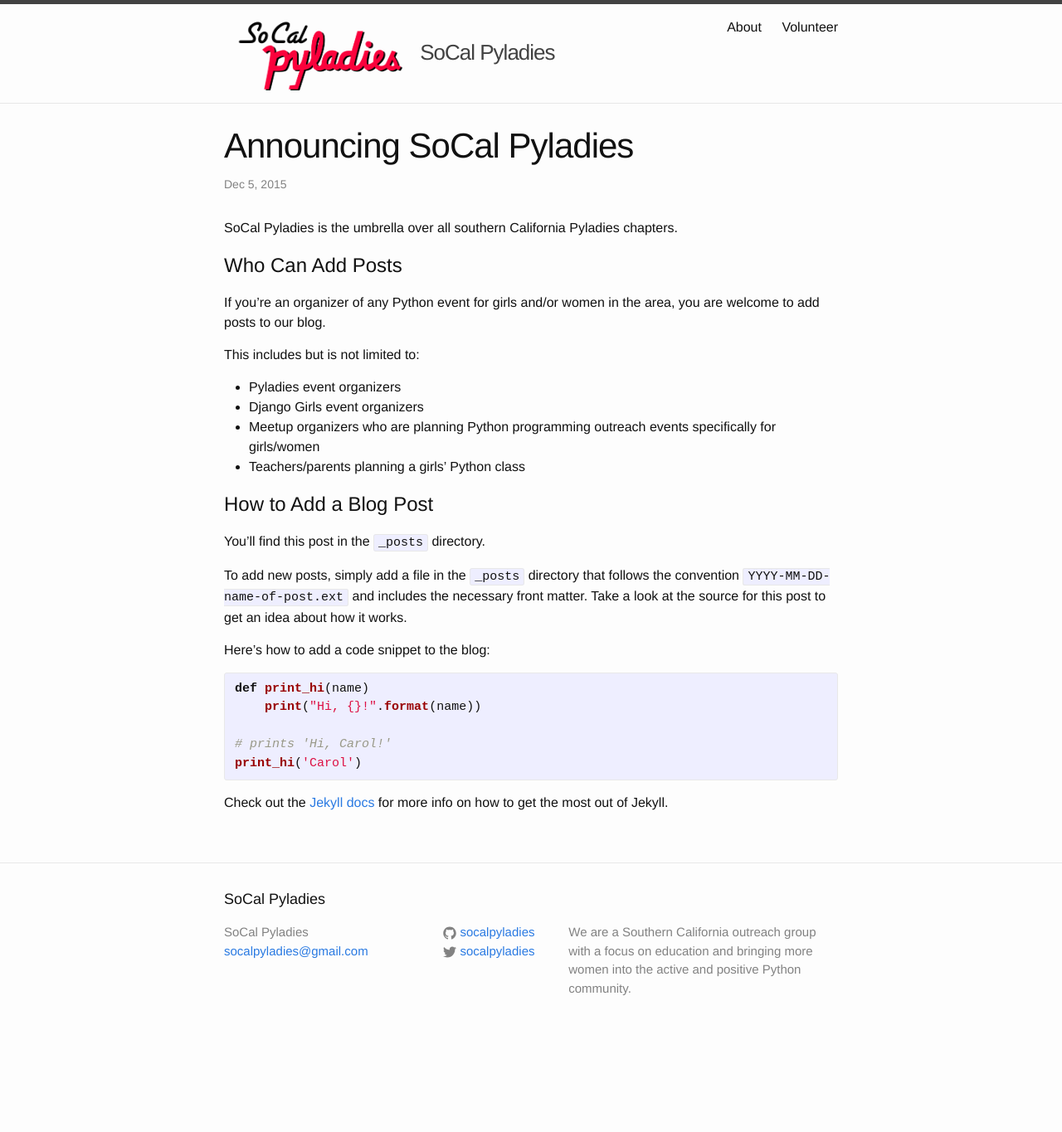
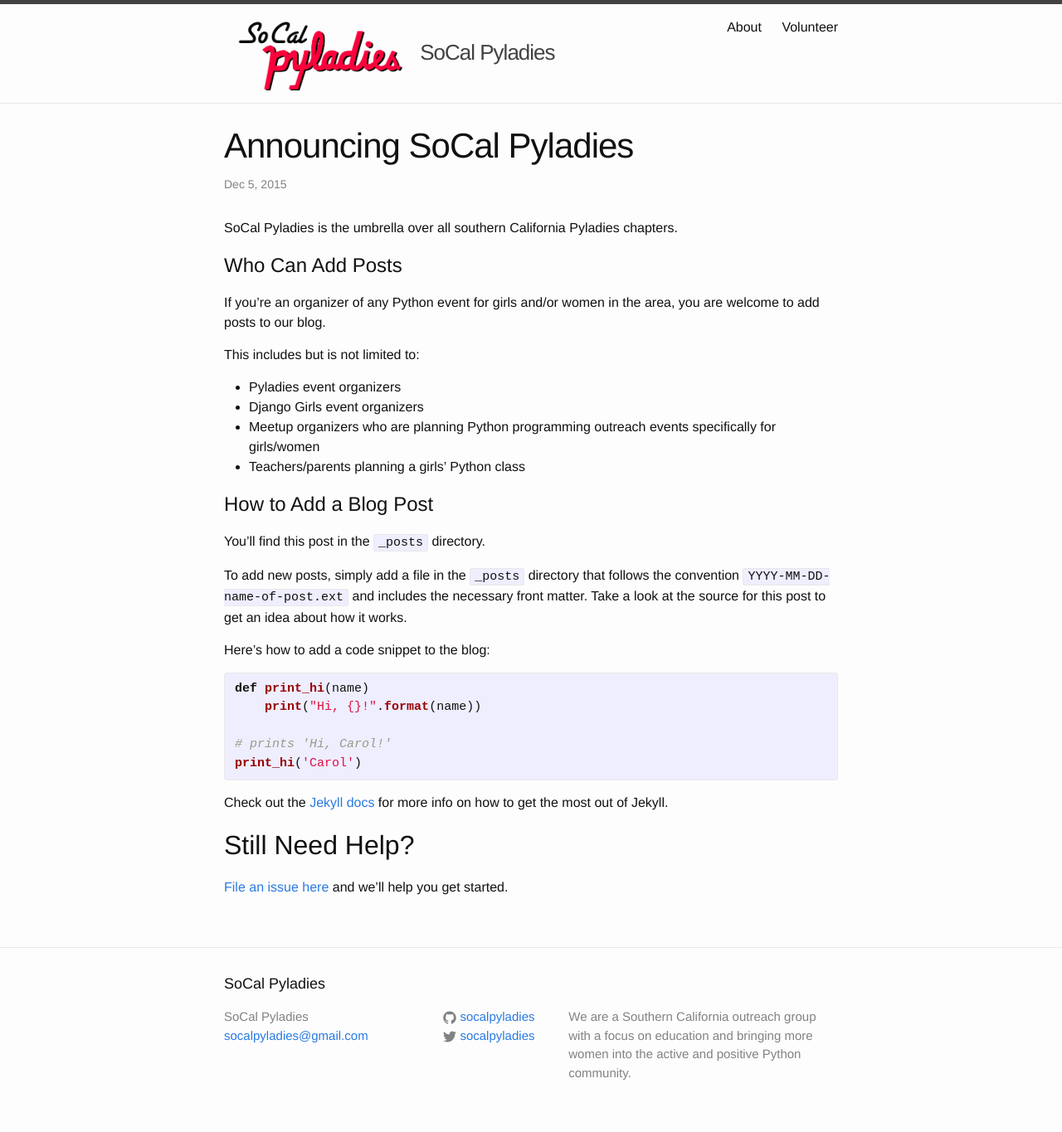
Before and after one commit to socalpyladies/socalpyladies.github.io, a Jekyll site: the page built from _posts/2015-12-05-announcing-socal-pyladies.markdown, in a window 1280 px wide. Shown: the whole page at 83% size. Built offline with Jekyll 4.4.1, drawn with Linux system fonts in a browser that asks for light colours; before the commit the page ends 1263 px from its top, so only the background shows below that.

Commit message:
Improve docs on how to add a post.

```diff
--- a/_posts/2015-12-05-announcing-socal-pyladies.markdown
+++ b/_posts/2015-12-05-announcing-socal-pyladies.markdown
@@ -37,3 +37,7 @@ print_hi('Carol')
 Check out the [Jekyll docs][jekyll-docs] for more info on how to get the most out of Jekyll.
 
 [jekyll-docs]: http://jekyllrb.com/docs/home
+
+## Still Need Help?
+
+[File an issue here](https://github.com/socalpyladies/socalpyladies.github.io/issues/new) and we'll help you get started.
```
Also changed, not shown: README.md.
